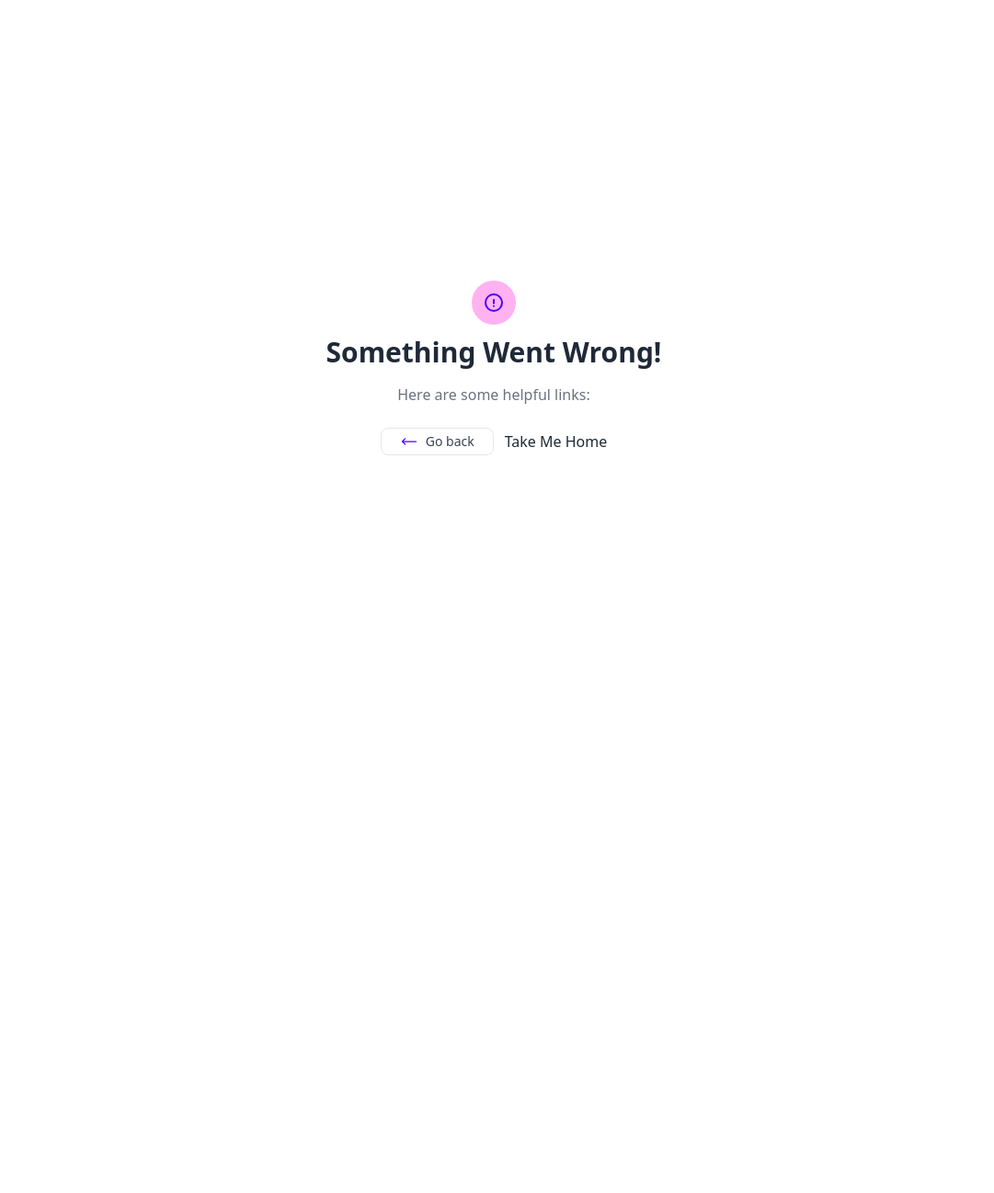
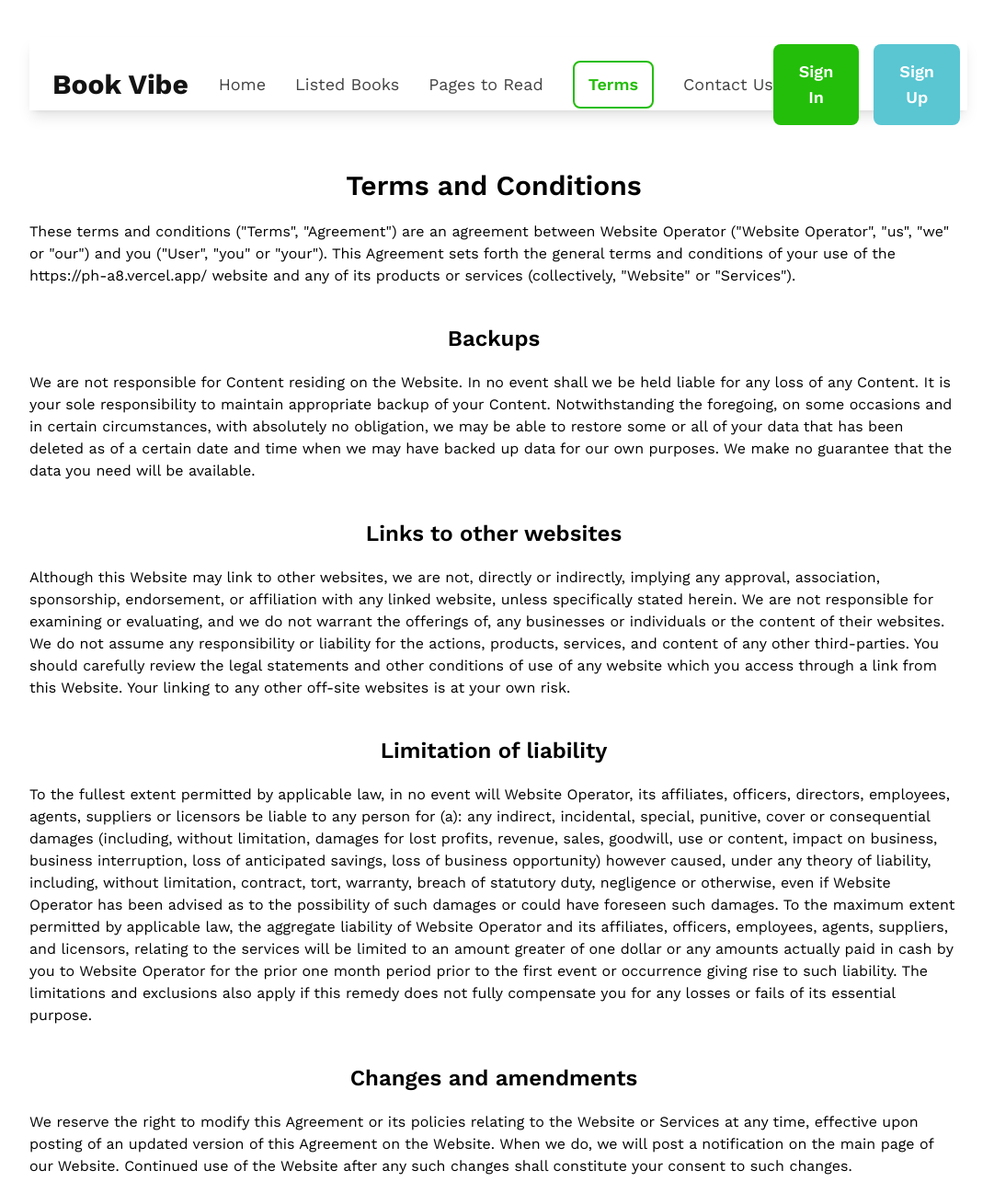
Before and after one commit to khaledshuvo/book-hive-project, a React (Vite) app: page /terms in a window 1280 px wide. Shown: the top 1297 px of the page at 92% size, without its empty margins (103-1184 px from the left). Before the commit the page ends 800 px from the top, so only its background shows below. Built offline with nearby package versions, Linux system fonts and the light colour scheme; a web font is replaced by a local one.

Commit message:
rechart done

```diff
--- a/package.json
+++ b/package.json
@@ -18,6 +18,7 @@
     "react-icons": "^5.0.1",
     "react-router-dom": "^6.22.3",
     "react-toastify": "^10.0.5",
+    "recharts": "^2.12.3",
     "sort-by": "^1.2.0"
   },
   "devDependencies": {
--- /dev/null
+++ b/src/ContactUs.jsx
@@ -0,0 +1,10 @@
+
+const ContactUs = () => {
+       return (
+              <div>
+
+              </div>
+       );
+};
+
+export default ContactUs;
--- a/src/Root/Root.jsx
+++ b/src/Root/Root.jsx
@@ -5,7 +5,7 @@ import Footer from '../components/Footer';
 const Root = () => {
   return (
     <div>
-      <div className="mx-[135px] lg:mt-16 mt-4 font-work">
+      <div className="mx-[135px] lg:mt-10 mt-4 font-work">
         <div className="h-20  min-w-[calc(100vw-260px)] mx-auto shadow-lg z-10">
           <Nav />
         </div>
--- a/src/components/Footer.jsx
+++ b/src/components/Footer.jsx
@@ -1,6 +1,6 @@
 const Footer = () => {
   return (
-    <footer className="footer footer-center mt-16 p-4 bg-base-200 shadow-lg text-base-content">
+    <footer className="footer footer-center mt-8 p-4 bg-base-200 shadow-lg text-base-content">
       <p>Copyright © 2024 - All right reserved by Book Vibe</p>
     </footer>
   );
--- a/src/components/ListedBooks.jsx
+++ b/src/components/ListedBooks.jsx
@@ -67,7 +67,7 @@ const ListedBooks = () => {
         Books
       </h4>
       <details className="dropdown mb-14">
-        <summary className="m-1 btn text-white text-lg font-semibold py-3 px-5 rounded-lg bg-[#23BE0A] hover:bg-green-300 hover:text-black">
+        <summary className="m-1 btn text-white text-lg font-semibold py-3 px-5 rounded-lg bg-[#23BE0A] hover:bg-slate-800 ">
           Sort By <RiArrowDropDownLine />
         </summary>
         <ul className="p-2 shadow menu dropdown-content z-[1] bg-base-100 rounded-box w-52">
@@ -82,7 +82,7 @@ const ListedBooks = () => {
           </li>
         </ul>
       </details>
-      <div className="flex items-center overflow-x-auto overflow-y-hidden sm:justify-start flex-nowrap mb-8">
+      <div className="flex items-center justify-center mb-8 overflow-x-auto overflow-y-hidden sm:justify-start flex-nowrap">
         <Link
           to={``}
           onClick={handleReadBooks}
--- a/src/components/Nav.jsx
+++ b/src/components/Nav.jsx
@@ -8,7 +8,7 @@ const Nav = () => {
           <h3 className="font-bold text-[#131313]">Book Vibe</h3>
         </a>
       </div>
-      <div className="navbar-center flex justify-center gap-3">
+      <div className="navbar-center flex justify-center gap-8">
         <NavLink
           className={({ isActive }) =>
             isActive
@@ -23,8 +23,8 @@ const Nav = () => {
         <NavLink
           className={({ isActive }) =>
             isActive
-              ? 'text-[#23BE0A] text-lg font-semibold py-[10px] px-[15px] border-2 border-[#23BE0A] rounded-lg'
-              : 'text-[#131313CC] text-lg font-normal'
+              ? 'text-[#23BE0A] hover:text-black hover:bg-[#23BE0A] text-lg font-semibold py-[10px] px-[15px] border-2 border-[#23BE0A] rounded-lg'
+              : 'text-[#131313CC] text-lg font-normal '
           }
           to="/listed-books"
         >
@@ -34,12 +34,32 @@ const Nav = () => {
         <NavLink
           className={({ isActive }) =>
             isActive
-              ? 'text-[#23BE0A] text-lg font-semibold py-[10px] px-[15px] border-2 border-[#23BE0A] rounded-lg'
-              : 'text-[#131313CC] text-lg font-normal'
+              ? 'text-[#23BE0A] hover:text-black hover:bg-[#23BE0A] text-lg font-semibold py-[10px] px-[15px] border-2 border-[#23BE0A] rounded-lg'
+              : 'text-[#131313CC] text-lg font-normal '
           }
-          to="/pages"
+          to="/pages-to-read"
         >
           Pages to Read
+        </NavLink>
+        <NavLink
+          className={({ isActive }) =>
+            isActive
+              ? 'text-[#23BE0A] hover:text-black hover:bg-[#23BE0A] text-lg font-semibold py-[10px] px-[15px] border-2 border-[#23BE0A] rounded-lg'
+              : 'text-[#131313CC] text-lg font-normal '
+          }
+          to="/terms"
+        >
+          Terms
+        </NavLink>
+        <NavLink
+          className={({ isActive }) =>
+            isActive
+              ? 'text-[#23BE0A] hover:text-black hover:bg-[#23BE0A] text-lg font-semibold py-[10px] px-[15px] border-2 border-[#23BE0A] rounded-lg'
+              : 'text-[#131313CC] text-lg font-normal '
+          }
+          to="/contact-us"
+        >
+          Contact Us
         </NavLink>
       </div>
       <div className="navbar-end">
--- /dev/null
+++ b/src/components/PagesToRead.jsx
@@ -0,0 +1,50 @@
+import React from 'react';
+import { useLoaderData } from 'react-router-dom';
+import { BarChart, Bar, Cell, XAxis, YAxis, CartesianGrid } from 'recharts';
+
+const colors = ['#0088FE', '#00C49F', '#FFBB28', '#FF8042', 'red', 'pink'];
+
+const getPath = (x, y, width, height) => {
+  return `M${x},${y + height}C${x + width / 3},${y + height} ${x + width / 2},${
+    y + height / 3
+  }
+  ${x + width / 2}, ${y}
+  C${x + width / 2},${y + height / 3} ${x + (2 * width) / 3},${y + height} ${
+    x + width
+  }, ${y + height}
+  Z`;
+};
+
+const TriangleBar = props => {
+  const { fill, x, y, width, height } = props;
+
+  return <path d={getPath(x, y, width, height)} stroke="none" fill={fill} />;
+};
+
+const PagesToRead = () => {
+  const allBooks = useLoaderData();
+  return (
+    <BarChart className='mt-8'
+      width={1200}
+      height={500}
+      data={allBooks.slice(0,6)}
+
+    >
+      <CartesianGrid strokeDasharray="3 3" />
+      <XAxis dataKey="bookName" />
+      <YAxis />
+      <Bar
+        dataKey="totalPages"
+        fill="#8884d8"
+        shape={<TriangleBar />}
+        label={{ position: 'top' }}
+      >
+        {allBooks.map((entry, index) => (
+          <Cell key={`cell-${index}`} fill={colors[index % 20]} />
+        ))}
+      </Bar>
+    </BarChart>
+  );
+};
+
+export default PagesToRead;
--- /dev/null
+++ b/src/components/Terms.jsx
@@ -0,0 +1,101 @@
+const Terms = () => {
+  return (
+    <div className="mt-16">
+      <h3 className="text-black text-3xl mb-5 font-semibold text-center">
+        Terms and Conditions
+      </h3>
+      <h3 className="text-black font-normal text-base">
+        These terms and conditions ("Terms", "Agreement") are an agreement
+        between Website Operator ("Website Operator", "us", "we" or "our") and
+        you ("User", "you" or "your"). This Agreement sets forth the general
+        terms and conditions of your use of the
+        <a href="https://ph-a8.vercel.app/"> https://ph-a8.vercel.app/ </a>
+        website and any of its products or services (collectively, "Website" or
+        "Services").
+      </h3>
+      <h3 className="text-black text-2xl mt-10 mb-5 font-semibold text-center">
+        Backups
+      </h3>
+      <h3 className="text-black font-normal text-base">
+        We are not responsible for Content residing on the Website. In no event
+        shall we be held liable for any loss of any Content. It is your sole
+        responsibility to maintain appropriate backup of your Content.
+        Notwithstanding the foregoing, on some occasions and in certain
+        circumstances, with absolutely no obligation, we may be able to restore
+        some or all of your data that has been deleted as of a certain date and
+        time when we may have backed up data for our own purposes. We make no
+        guarantee that the data you need will be available.
+      </h3>
+      <h3 className="text-black text-2xl mt-10 mb-5 font-semibold text-center">
+        Links to other websites
+      </h3>
+      <h3 className="text-black font-normal text-base">
+        Although this Website may link to other websites, we are not, directly
+        or indirectly, implying any approval, association, sponsorship,
+        endorsement, or affiliation with any linked website, unless specifically
+        stated herein. We are not responsible for examining or evaluating, and
+        we do not warrant the offerings of, any businesses or individuals or the
+        content of their websites. We do not assume any responsibility or
+        liability for the actions, products, services, and content of any other
+        third-parties. You should carefully review the legal statements and
+        other conditions of use of any website which you access through a link
+        from this Website. Your linking to any other off-site websites is at
+        your own risk.
+      </h3>
+      <h3 className="text-black text-2xl mt-10 mb-5 font-semibold text-center">
+        Limitation of liability
+      </h3>
+      <h3 className="text-black font-normal text-base">
+        To the fullest extent permitted by applicable law, in no event will
+        Website Operator, its affiliates, officers, directors, employees,
+        agents, suppliers or licensors be liable to any person for (a): any
+        indirect, incidental, special, punitive, cover or consequential damages
+        (including, without limitation, damages for lost profits, revenue,
+        sales, goodwill, use or content, impact on business, business
+        interruption, loss of anticipated savings, loss of business opportunity)
+        however caused, under any theory of liability, including, without
+        limitation, contract, tort, warranty, breach of statutory duty,
+        negligence or otherwise, even if Website Operator has been advised as to
+        the possibility of such damages or could have foreseen such damages. To
+        the maximum extent permitted by applicable law, the aggregate liability
+        of Website Operator and its affiliates, officers, employees, agents,
+        suppliers, and licensors, relating to the services will be limited to an
+        amount greater of one dollar or any amounts actually paid in cash by you
+        to Website Operator for the prior one month period prior to the first
+        event or occurrence giving rise to such liability. The limitations and
+        exclusions also apply if this remedy does not fully compensate you for
+        any losses or fails of its essential purpose.
+      </h3>
+      <h3 className="text-black text-2xl mt-10 mb-5 font-semibold text-center">
+        Changes and amendments
+      </h3>
+      <h3 className="text-black font-normal text-base">
+        We reserve the right to modify this Agreement or its policies relating
+        to the Website or Services at any time, effective upon posting of an
+        updated version of this Agreement on the Website. When we do, we will
+        post a notification on the main page of our Website. Continued use of
+        the Website after any such changes shall constitute your consent to such
+        changes.
+      </h3>
+      <h3 className="text-black text-2xl mt-10 mb-5 font-semibold text-center">
+        Acceptance of these terms
+      </h3>
+      <h3 className="text-black font-normal text-base">
+        You acknowledge that you have read this Agreement and agree to all its
+        terms and conditions. By using the Website or its Services you agree to
+        be bound by this Agreement. If you do not agree to abide by the terms of
+        this Agreement, you are not authorized to use or access the Website and
+        its Services.
+      </h3>
+      <h3 className="text-black text-2xl mt-10 mb-5 font-semibold text-center">
+        Contacting us
+      </h3>
+      <h3 className="text-black font-normal text-base">
+        Learn our Disclaimers and Privacy policy. If you have any questions
+        about this Agreement, please <a className="text-lg font-semibold text-blue-600" href="/contact-us"> contact us</a>.
+      </h3>
+    </div>
+  );
+};
+
+export default Terms;
--- a/src/components/testing.js
+++ /dev/null
@@ -1,20 +0,0 @@
-const data = [
-  { name: 'Khaled', roll: 5, id: 2 },
-  { name: 'Malek', roll: 52, id: 8 },
-  { name: 'Jamu', roll: 9, id: 45 },
-];
-
-const sortByProperty = (data, property) => {
-  // Use the sort method to sort the array based on the specified property
-  return data.sort((a, b) => {
-    if (a[property] < b[property]) return -1;
-    if (a[property] > b[property]) return 1;
-    return 0;
-  });
-};
-
-// Example usage to sort by roll
-const dat = (sortByProperty(data, 'roll'));
-console.log(dat);
-// Example usage to sort by id
-(sortByProperty(data, 'id'));
--- a/src/main.jsx
+++ b/src/main.jsx
@@ -10,6 +10,9 @@ import BookDetails from './components/BookDetails';
 import ListedBooks from './components/ListedBooks';
 import ReadBooks from './components/ReadBooks';
 import Wishlist from './components/Wishlist';
+import PagesToRead from './components/PagesToRead';
+import Terms from './components/Terms';
+import ContactUs from './ContactUs';
 
 const router = createBrowserRouter([
   {
@@ -34,15 +37,28 @@ const router = createBrowserRouter([
         children: [
           {
             index: true,
-            element: <ReadBooks/>,
+            element: <ReadBooks />,
             loader: () => fetch('./books.json'),
           },
           {
             path: 'wishlist',
-            element: <Wishlist/>,
+            element: <Wishlist />,
             loader: () => fetch('./books.json'),
           },
         ],
+      },
+      {
+        path: '/pages-to-read',
+        loader: () => fetch('./books.json'),
+        element: <PagesToRead />,
+      },
+      {
+        path: '/terms',
+        element: <Terms/>
+      },
+      {
+        path: '/contact-us',
+        element: <ContactUs/>,
       },
     ],
   },
```
Also changed, not shown: 1 other file (tests, documents, lock files or other folders).
